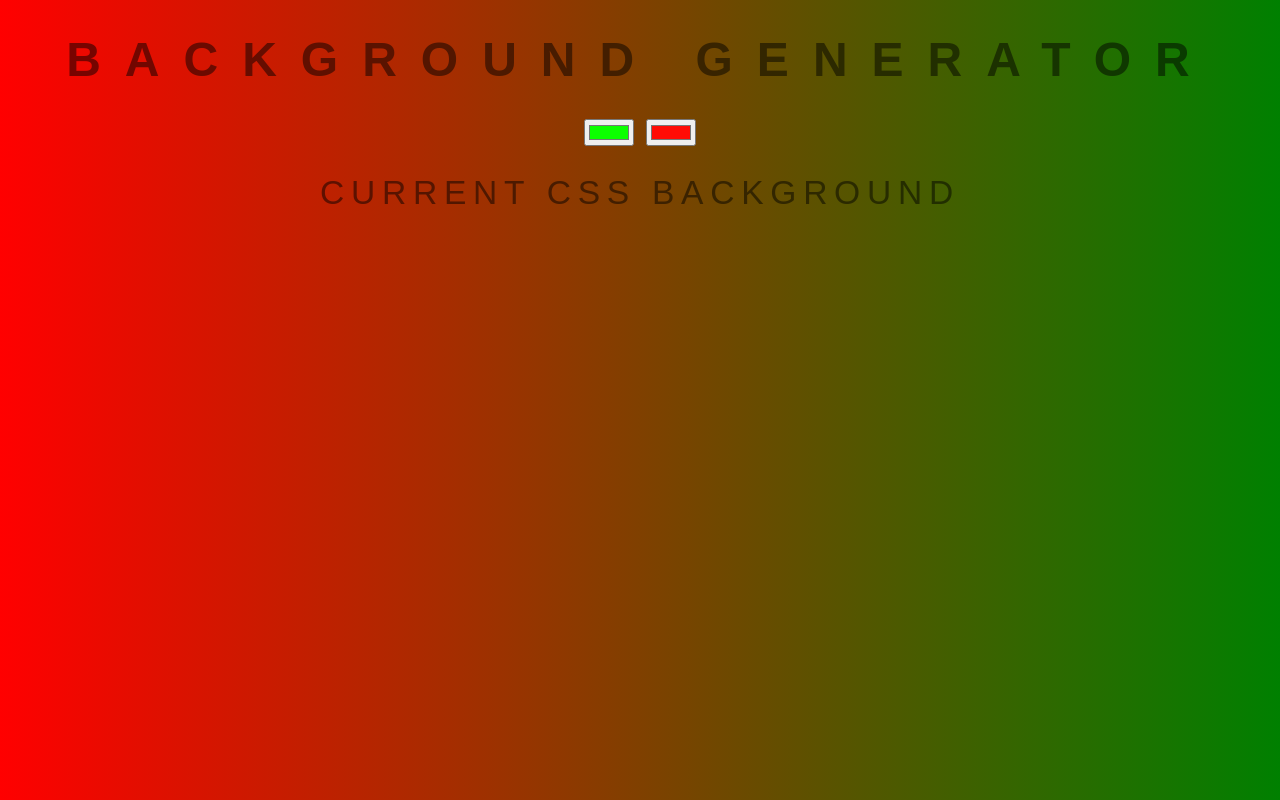
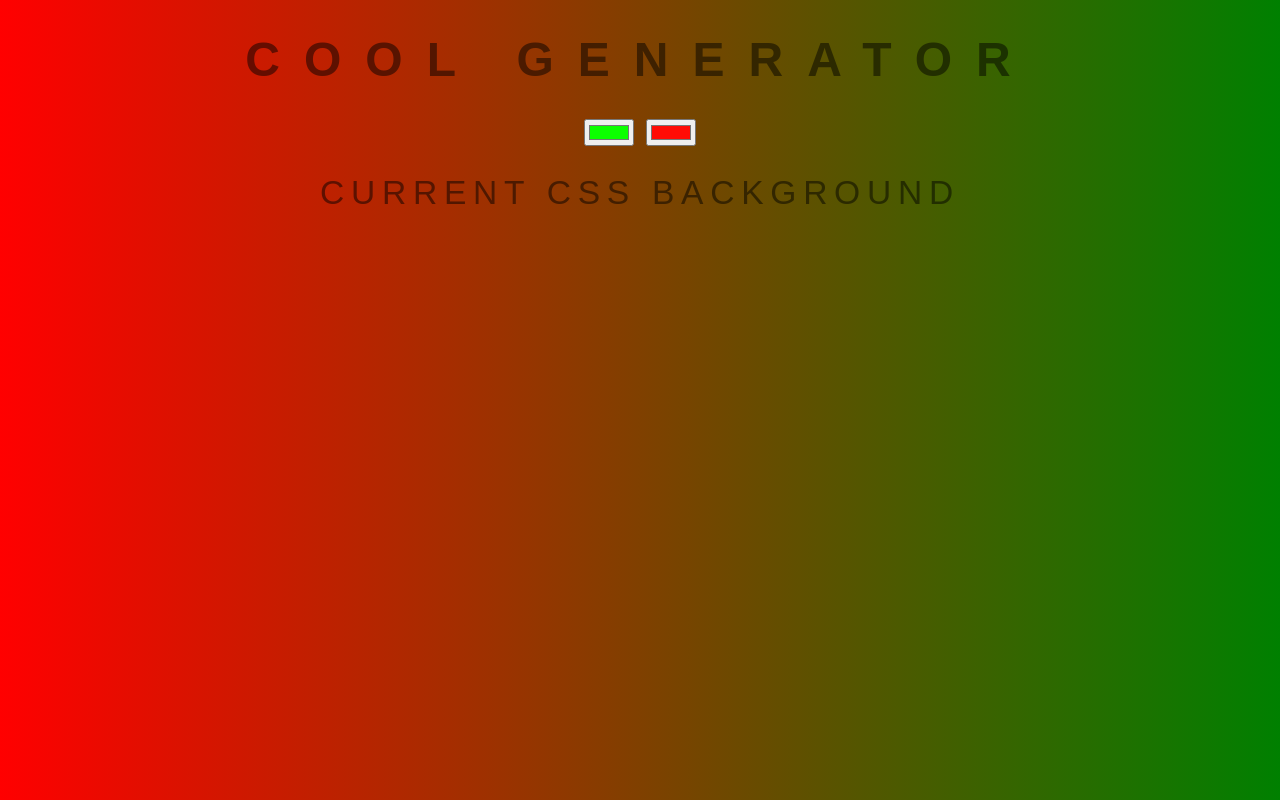
Before and after one commit to smhemel/Background-Generator, a plain HTML site: page index.html in a window 1280 px wide. Drawn offline with Linux system fonts and the light colour scheme.

Commit message:
Changing title

```diff
--- a/index.html
+++ b/index.html
@@ -4,11 +4,11 @@
     <meta charset="UTF-8">
     <meta name="viewport" content="width=device-width, initial-scale=1.0">
     <meta http-equiv="X-UA-Compatible" content="ie=edge">
-    <title>Gardiant Generator</title>
+    <title>Cool Generator</title>
     <link rel="stylesheet" href="style.css">
 </head>
 <body id="gardient">
-    <h1>Background Generator</h1>
+    <h1>Cool Generator</h1>
     <input oninput="call()" class="color1" type="color" name="color1" value="#0bff00">
     <input oninput="call()" class="color2" type="color" name="color2" value="#ff0c05">
     <h2>Current CSS Background</h2>
```
